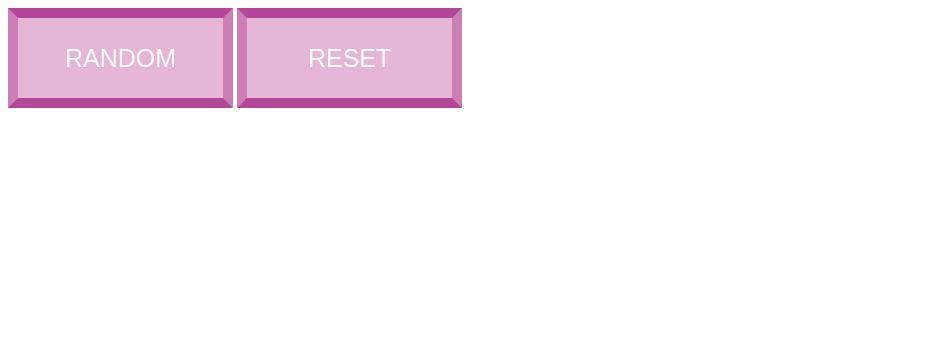
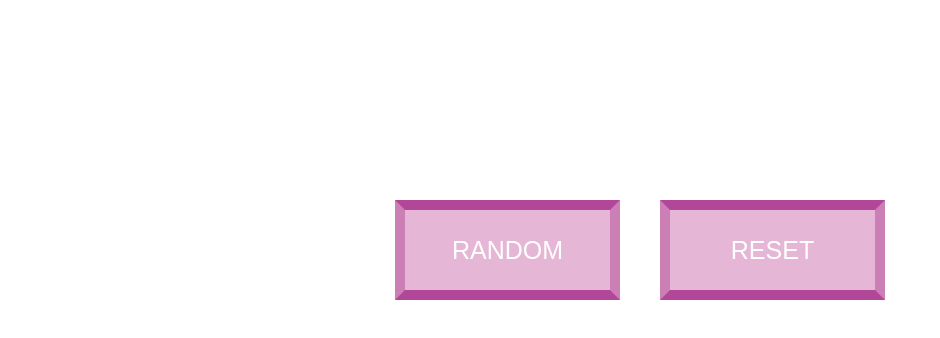
Before and after one commit to ChelseaSkovgaard/color-changer, a plain HTML site: page index.html in a window 1280 px wide. Shown: the whole page, without its empty margins (0-940 px from the left). Drawn offline with nearby package versions, Linux system fonts and the light colour scheme.

Commit message:
updated css - flex box

```diff
--- a/index.html
+++ b/index.html
@@ -4,6 +4,7 @@
     <meta charset="utf-8">
     <title>color-changer</title>
     <link href="https://fonts.googleapis.com/css?family=Open+Sans" rel="stylesheet">
+    <link rel="stylesheet" type="text/css" href="reset.css">
     <link rel="stylesheet" type="text/css" href="styles.css">
   </head>
   <body>
--- /dev/null
+++ b/reset.css
@@ -0,0 +1,48 @@
+/* http://meyerweb.com/eric/tools/css/reset/
+   v2.0 | 20110126
+   License: none (public domain)
+*/
+
+html, body, div, span, applet, object, iframe,
+h1, h2, h3, h4, h5, h6, p, blockquote, pre,
+a, abbr, acronym, address, big, cite, code,
+del, dfn, em, img, ins, kbd, q, s, samp,
+small, strike, strong, sub, sup, tt, var,
+b, u, i, center,
+dl, dt, dd, ol, ul, li,
+fieldset, form, label, legend,
+table, caption, tbody, tfoot, thead, tr, th, td,
+article, aside, canvas, details, embed,
+figure, figcaption, footer, header, hgroup,
+menu, nav, output, ruby, section, summary,
+time, mark, audio, video {
+	margin: 0;
+	padding: 0;
+	border: 0;
+	font-size: 100%;
+	font: inherit;
+	vertical-align: baseline;
+}
+/* HTML5 display-role reset for older browsers */
+article, aside, details, figcaption, figure,
+footer, header, hgroup, menu, nav, section {
+	display: block;
+}
+body {
+	line-height: 1;
+}
+ol, ul {
+	list-style: none;
+}
+blockquote, q {
+	quotes: none;
+}
+blockquote:before, blockquote:after,
+q:before, q:after {
+	content: '';
+	content: none;
+}
+table {
+	border-collapse: collapse;
+	border-spacing: 0;
+}
--- a/styles.css
+++ b/styles.css
@@ -1,7 +1,12 @@
 body {
   font-family: 'Open Sans', sans-serif;
   font-weight: 700;
-
+  font-weight: bold;
+  display: flex;
+  flex-wrap: wrap;
+  align-items: center;
+  justify-content: center;
+  height: 500px;
 }
 
 button {
@@ -9,6 +14,7 @@ button {
   width: 225px;
   height: 100px;
   font-size: 25px;
+  margin: 20px;
   background-color: #E5B6D5;
   border-top: #B2479A solid 10px;
   border-bottom: #B2479A solid 10px;;
```
